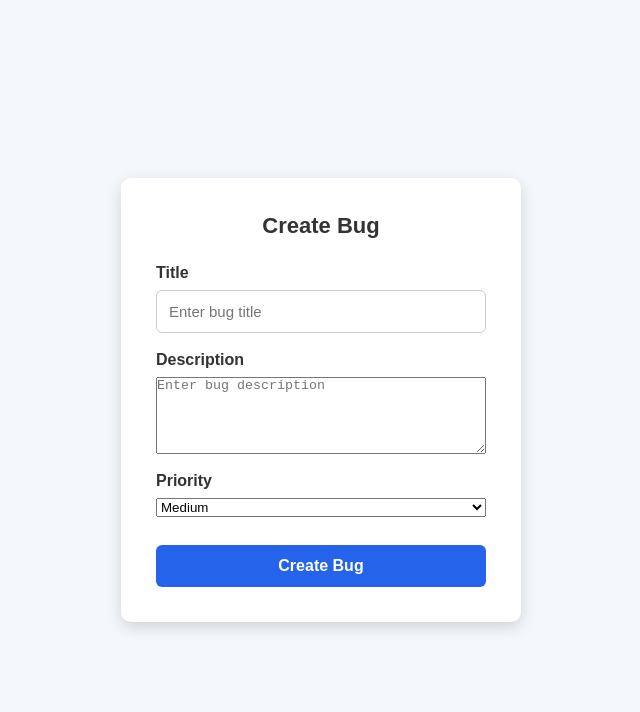
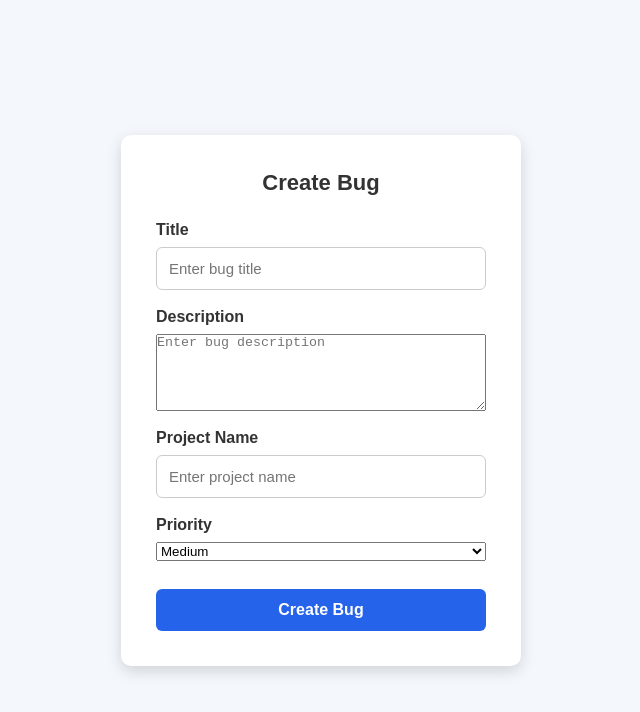
Before and after one commit to dixitaratanpara/bug-tracker, a React app in the folder frontend/: page /create-bug in a window 1280 px wide. Shown: the top 712 px of the page, without its empty margins (319-959 px from the left). Built offline with nearby package versions, Linux system fonts and the light colour scheme; sample sign-in values are in the browser's storage; the HTML template or start-up script is replaced by a standard one.

Commit message:
Add project name to bugs

```diff
--- a/frontend/src/components/BugCard.jsx
+++ b/frontend/src/components/BugCard.jsx
@@ -15,7 +15,13 @@ function BugCard({ bug, user, navigate, setSelectedBugId, setShowModal }) {
 
             <h3>Bug Title: {bug.title}</h3>
             &nbsp;
-            <p>Bug Description: {bug.description}</p>
+            <p>
+                <strong>Bug Description:</strong> {bug.description}
+            </p>
+            &nbsp;
+            <p>
+                <strong>Project:</strong> {bug.projectName || "N/A"}
+            </p>
 
             <div className="badges">
 
--- a/frontend/src/pages/CreateBug.jsx
+++ b/frontend/src/pages/CreateBug.jsx
@@ -10,6 +10,7 @@ function CreateBug() {
   const [formData, setFormData] = useState({
     title: "",
     description: "",
+    projectName: "",
     priority: "Medium",
   });
 
@@ -71,6 +72,18 @@ function CreateBug() {
           </div>
 
           <div className="form-group">
+            <label>Project Name</label>
+
+            <input
+              type="text"
+              name="projectName"
+              value={formData.projectName}
+              onChange={handleChange}
+              placeholder="Enter project name"
+            />
+          </div>
+
+          <div className="form-group">
             <label>Priority</label>
 
             <select
--- a/frontend/src/pages/EditBug.jsx
+++ b/frontend/src/pages/EditBug.jsx
@@ -13,6 +13,7 @@ function EditBug() {
     const [formData, setFormData] = useState({
         title: "",
         description: "",
+        projectName: "",
         priority: "",
         status: "",
     });
@@ -26,6 +27,7 @@ function EditBug() {
             setFormData({
                 title: response.data.bug.title,
                 description: response.data.bug.description,
+                projectName: response.data.bug.projectName || "",
                 priority: response.data.bug.priority,
                 status: response.data.bug.status,
             });
@@ -99,6 +101,18 @@ function EditBug() {
                     </div>
 
                     <div className="form-group">
+                        <label>Project Name</label>
+
+                        <input
+                            type="text"
+                            name="projectName"
+                            value={formData.projectName}
+                            onChange={handleChange}
+                            placeholder="Enter project name"
+                        />
+                    </div>
+
+                    <div className="form-group">
                         <label>Priority</label>
 
                         <select
```
Also changed, not shown: 2 other files (tests, documents, lock files or other folders).
